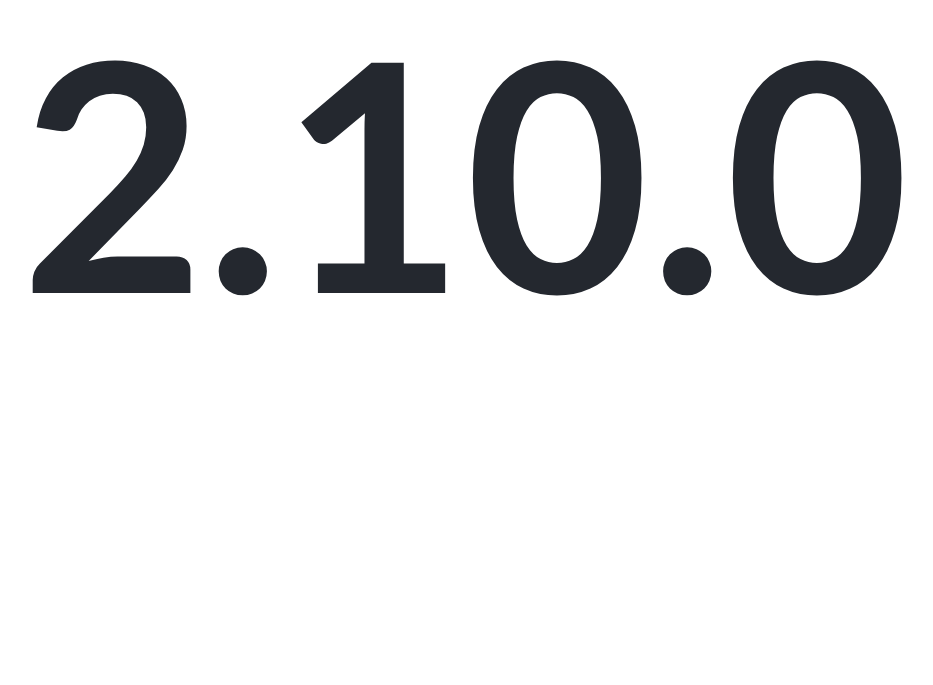
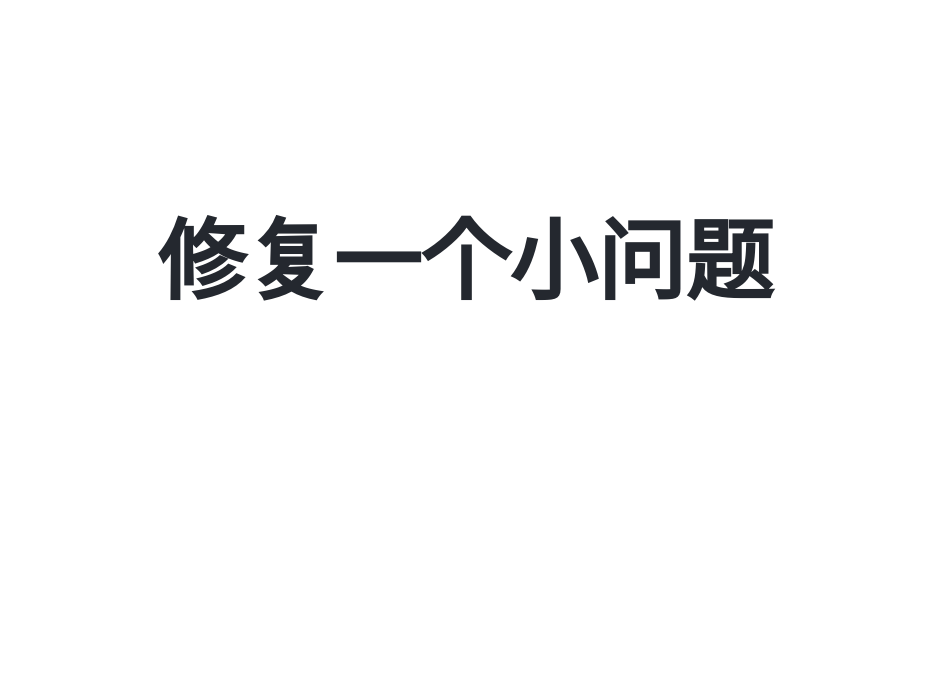
Before and after one commit to whatbook/website, a Gatsby site: page / in a window 1280 px wide. Shown: the part 115-800 px from the top of the page, without its empty margins (143-1076 px from the left). Built offline with nearby package versions, Linux system fonts and the light colour scheme; Gatsby itself is replaced by a stand-in of ours.

Commit message:
数据加载并简单调整时间

```diff
--- a/src/pages/index.js
+++ b/src/pages/index.js
@@ -19,7 +19,7 @@ Desc: Define inital variables
       stageCenterX = stageWidth / 2,
       stageCenterY = stageHeight / 2,
       countdownFrom = 0,
-      countdownTimer = 2800,
+      countdownTimer = 4000,
       countdownRunning = true,
       breakTimer = 1000,
       number,
@@ -32,7 +32,164 @@ Desc: Define inital variables
         '255, 211, 218',
         '151, 211, 226',
       ]
-    var releases = ['1.0.0', '2.10.0']
+    var releases = [
+      {
+        tag: '2018-4-26今天我们上线啦！',
+        version: '1.0.0',
+      },
+      {
+        tag: '修复一个小问题',
+        version: '1.0.1',
+      },
+      {
+        tag: '1.1.0 你没有用过的船新版本',
+        version: '1.1.0',
+      },
+      {
+        tag: '修复问题',
+        version: '1.1.1',
+      },
+      {
+        tag: '增加临时的图片旋转解决方案',
+        version: '1.1.2',
+      },
+      {
+        tag: '优化图片预览是显示图片速度',
+        version: '1.1.3',
+      },
+      {
+        tag: '1.2.0',
+        version: '1.2.0',
+      },
+      {
+        tag: '1.2.1',
+        version: '1.2.1',
+      },
+      {
+        tag: '1.2.2',
+        version: '1.2.2',
+      },
+      {
+        tag: '1.2.3',
+        version: '1.2.3',
+      },
+      {
+        tag: '1.2.4',
+        version: '1.2.4',
+      },
+      {
+        tag: '1.3.0',
+        version: '1.3.0',
+      },
+      {
+        tag: '1.3.1',
+        version: '1.3.1',
+      },
+      {
+        tag: '修复第一次编辑简要病史保存后不收起不回显的问题',
+        version: '1.3.2',
+      },
+      {
+        tag: '1.3.3',
+        version: '1.3.3',
+      },
+      {
+        tag: '抓紧！2.0发车了！',
+        version: '2.0.0',
+      },
+      {
+        tag: '2.1.0',
+        version: '2.1.0',
+      },
+      {
+        tag: '2.2.0',
+        version: '2.2.0',
+      },
+      {
+        tag: '2.2.1',
+        version: '2.2.1',
+      },
+      {
+        tag: '2.2.2',
+        version: '2.2.2',
+      },
+      {
+        tag: '2.2.3',
+        version: '2.2.3',
+      },
+      {
+        tag: '2.2.4',
+        version: '2.2.4',
+      },
+      {
+        tag: '2.3.0',
+        version: '2.3.0',
+      },
+      {
+        tag: '湘雅-2.4.0',
+        version: '2.4.0',
+      },
+      {
+        tag: '2.4.1',
+        version: '2.4.1',
+      },
+      {
+        tag: '2.5.0',
+        version: '2.5.0',
+      },
+      {
+        tag: '2.6.0',
+        version: '2.6.0',
+      },
+      {
+        tag: '2.7.0',
+        version: '2.7.0',
+      },
+      {
+        tag: '2.8.0',
+        version: '2.8.0',
+      },
+      {
+        tag: '2.8.1',
+        version: '2.8.1',
+      },
+      {
+        tag: '2.9.0',
+        version: '2.9.0',
+      },
+      {
+        tag: '2.9.1',
+        version: '2.9.1',
+      },
+      {
+        tag: '2.9.2',
+        version: '2.9.2',
+      },
+      {
+        tag: '2.9.3',
+        version: '2.9.3',
+      },
+      {
+        tag: '2.10.0',
+        version: '2.10.0',
+      },
+      {
+        tag: '2.11.0',
+        version: '2.11.0',
+      },
+      {
+        tag: '2.11.1',
+        version: '2.11.1',
+      },
+      {
+        tag: '2.11.2',
+        version: '2.11.2',
+      },
+      {
+        tag: 'Feture',
+        version: 'xx.xx.xx',
+      },
+    ]
 
     /*
 Desc: Init canvases & Number text
@@ -101,13 +258,12 @@ Desc: Countdown
 */
     function countdown() {
       // Send number to be drawn
-      drawNumber(releases[countdownFrom].toString())
+      drawTag(releases[countdownFrom].tag.toString())
 
       // When we hit zero stop countdown
       if (countdownFrom + 1 === releases.length) {
         countdownRunning = false
         // Now that countdowns finised show the text Go
-        drawNumber('2.10.0')
       }
 
       // Decrement number down
@@ -133,7 +289,7 @@ Desc: Redraw loops
     /*
 Desc: Draw number
 */
-    function drawNumber(num) {
+    function drawTag(num) {
       // Create a number on a seperate canvas
       // Use a seperate canvas thats smaller so we have less data to loop over when using getImagedata()
 
@@ -142,7 +298,7 @@ Desc: Draw number
 
       numberStageCtx.fillStyle = '#24282f'
       numberStageCtx.textAlign = 'center'
-      numberStageCtx.font = 'bold 318px Lato'
+      numberStageCtx.font = 'bold 88px Lato'
       numberStageCtx.fillText(num, 600, 400)
 
       var ctx = document.getElementById('canvas-number').getContext('2d')
```
